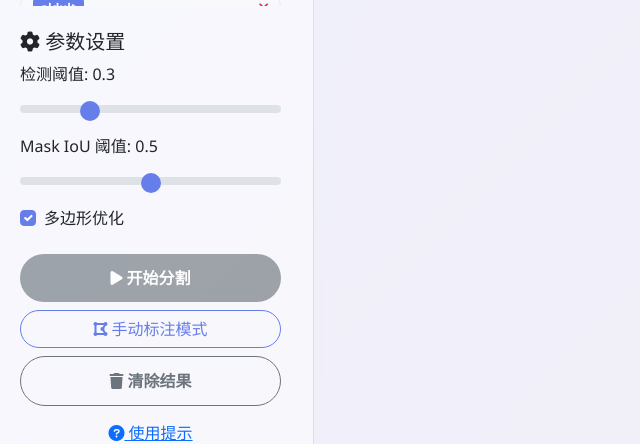
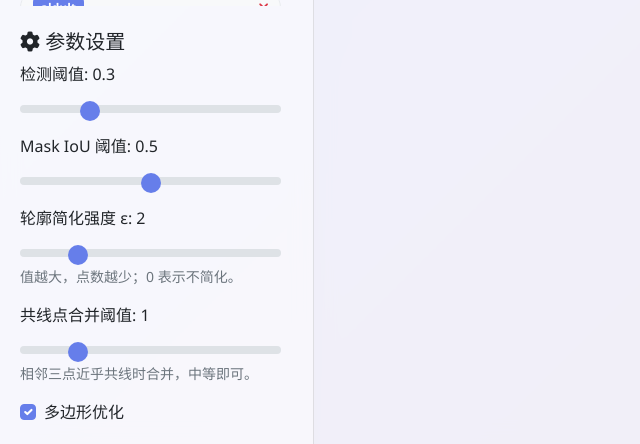
Before and after one commit to the-sword/auto_labling, a Flask app: page / in a window 1280 px wide. Shown: the part 536-980 px from the top of the page, without its empty margins (0-640 px from the left). Run offline with Flask 3, Linux system fonts and the light colour scheme.

Commit message:
feat(polygon): 添加多边形简化和共线点合并功能
- 实现 simplify_polygon 函数，用于简化多边形点集
- 在 mask_to_polygon 和 detection_result_to_dict 中集成多边形简化功能
- 在前端界面添加多边形简化和共线点合并的控制选项
- 更新 API 调用，支持新的多边形处理参数

```diff
--- a/app.py
+++ b/app.py
@@ -53,8 +53,41 @@ class DetectionResult:
                                    xmax=detection_dict['box']['xmax'],
                                    ymax=detection_dict['box']['ymax']))
 
-def mask_to_polygon(mask: np.ndarray) -> List[List[int]]:
-    """将mask转换为多边形坐标"""
+def simplify_polygon(points: List[List[int]], epsilon: float = 2.0, collinear_eps: float = 1.0) -> List[List[int]]:
+    """简化多边形点集：
+    - 使用 Ramer–Douglas–Peucker（approxPolyDP）按像素误差 epsilon 简化
+    - 进一步删除共线点（相邻三点构成的三角形面积 < collinear_eps）
+    """
+    if not points or len(points) < 3:
+        return points
+
+    # 先用 approxPolyDP（RDP）
+    cnt = np.array(points, dtype=np.int32).reshape(-1, 1, 2)
+    approx = cv2.approxPolyDP(cnt, epsilon=epsilon, closed=True)
+    poly = approx.reshape(-1, 2).tolist()
+
+    # 再去除共线点
+    def area2(a, b, c):
+        return abs((b[0] - a[0]) * (c[1] - a[1]) - (b[1] - a[1]) * (c[0] - a[0]))
+
+    if len(poly) > 3:
+        filtered = []
+        n = len(poly)
+        for i in range(n):
+            prev = poly[(i - 1) % n]
+            cur = poly[i]
+            nxt = poly[(i + 1) % n]
+            # 面积为0意味着完全共线；允许一个小阈值
+            if area2(prev, cur, nxt) <= collinear_eps:
+                continue
+            filtered.append(cur)
+        # 保证至少三点
+        if len(filtered) >= 3:
+            poly = filtered
+    return poly
+
+def mask_to_polygon(mask: np.ndarray, epsilon: float = 2.0, collinear_eps: float = 1.0) -> List[List[int]]:
+    """将mask转换为简化后的多边形坐标"""
     if mask is None:
         return []
 
@@ -64,6 +97,7 @@ def mask_to_polygon(mask: np.ndarray) -> List[List[int]]:
 
     largest_contour = max(contours, key=cv2.contourArea)
     polygon = largest_contour.reshape(-1, 2).tolist()
+    polygon = simplify_polygon(polygon, epsilon=epsilon, collinear_eps=collinear_eps)
     return polygon
 
 def get_boxes(results: List[DetectionResult]) -> List[List[float]]:
@@ -151,7 +185,8 @@ def mask_level_nms(detections: List[DetectionResult], mask_iou_threshold: float
             kept.append(det)
     return kept
 
-def refine_masks(masks: torch.BoolTensor, polygon_refinement: bool = False) -> List[np.ndarray]:
+def refine_masks(masks: torch.BoolTensor, polygon_refinement: bool = False,
+                 poly_simplify_eps: float = 2.0, poly_collinear_eps: float = 1.0) -> List[np.ndarray]:
     """优化mask"""
     masks = masks.cpu().float()
     masks = masks.permute(0, 2, 3, 1)
@@ -163,7 +198,7 @@ def refine_masks(masks: torch.BoolTensor, polygon_refinement: bool = False) -> L
     if polygon_refinement:
         for idx, mask in enumerate(masks):
             shape = mask.shape
-            polygon = mask_to_polygon(mask)
+            polygon = mask_to_polygon(mask, epsilon=poly_simplify_eps, collinear_eps=poly_collinear_eps)
             if polygon:
                 mask = polygon_to_mask(polygon, shape)
                 masks[idx] = mask
@@ -203,7 +238,10 @@ def detect(image: Image.Image, labels: List[str], threshold: float = 0.3) -> Lis
     # 取消框级NMS，保留所有候选，后续在mask层级进行冲突消解
     return results
 
-def segment(image: Image.Image, detection_results: List[DetectionResult], polygon_refinement: bool = False, mask_iou_threshold: float = 0.5) -> List[DetectionResult]:
+def segment(image: Image.Image, detection_results: List[DetectionResult], polygon_refinement: bool = False,
+            mask_iou_threshold: float = 0.5,
+            poly_simplify_eps: float = 2.0,
+            poly_collinear_eps: float = 1.0) -> List[DetectionResult]:
     """使用SAM生成分割mask"""
     global segmentator, processor
 
@@ -230,7 +268,7 @@ def segment(image: Image.Image, detection_results: List[DetectionResult], polygo
         reshaped_input_sizes=inputs.reshaped_input_sizes
     )[0]
 
-    masks = refine_masks(masks, polygon_refinement)
+    masks = refine_masks(masks, polygon_refinement, poly_simplify_eps=poly_simplify_eps, poly_collinear_eps=poly_collinear_eps)
 
     for detection_result, mask in zip(detection_results, masks):
         detection_result.mask = mask
@@ -240,15 +278,18 @@ def segment(image: Image.Image, detection_results: List[DetectionResult], polygo
 
     return detection_results
 
-def grounded_segmentation(image_data: bytes, labels: List[str], threshold: float = 0.3, polygon_refinement: bool = False, mask_iou_threshold: float = 0.5) -> Tuple[np.ndarray, List[DetectionResult]]:
+def grounded_segmentation(image_data: bytes, labels: List[str], threshold: float = 0.3,
+                          polygon_refinement: bool = False, mask_iou_threshold: float = 0.5,
+                          poly_simplify_eps: float = 2.0, poly_collinear_eps: float = 1.0) -> Tuple[np.ndarray, List[DetectionResult]]:
     """执行完整的grounded segmentation流程"""
     image = load_image(image_data)
     detections = detect(image, labels, threshold)
-    detections = segment(image, detections, polygon_refinement, mask_iou_threshold)
+    detections = segment(image, detections, polygon_refinement, mask_iou_threshold,
+                         poly_simplify_eps=poly_simplify_eps, poly_collinear_eps=poly_collinear_eps)
     print(f"detections: {detections}")
     return np.array(image), detections
 
-def detection_result_to_dict(detection: DetectionResult) -> Dict:
+def detection_result_to_dict(detection: DetectionResult, poly_simplify_eps: float = 2.0, poly_collinear_eps: float = 1.0) -> Dict:
     """将DetectionResult转换为可序列化的字典"""
     result = {
         'score': float(detection.score),
@@ -274,7 +315,7 @@ def detection_result_to_dict(detection: DetectionResult) -> Dict:
         result['mask'] = mask_base64
 
         # 添加多边形坐标
-        polygon = mask_to_polygon(detection.mask)
+        polygon = mask_to_polygon(detection.mask, epsilon=poly_simplify_eps, collinear_eps=poly_collinear_eps)
         result['polygon'] = polygon
 
     return result
@@ -297,9 +338,20 @@ def segment_api():
         mask_iou_threshold = float(data.get('mask_iou_threshold', 0.5))
         manual_annotations = data.get('manual_annotations', []) or []
 
+        # 读取多边形简化参数
+        try:
+            poly_simplify_eps = float(data.get('polygon_simplify_epsilon', 2.0))
+        except Exception:
+            poly_simplify_eps = 2.0
+        try:
+            poly_collinear_eps = float(data.get('polygon_collinear_epsilon', 1.0))
+        except Exception:
+            poly_collinear_eps = 1.0
+
         # 执行分割（自动检测+分割）
         image_array, detections = grounded_segmentation(
-            image_data, labels, threshold, polygon_refinement, mask_iou_threshold
+            image_data, labels, threshold, polygon_refinement, mask_iou_threshold,
+            poly_simplify_eps=poly_simplify_eps, poly_collinear_eps=poly_collinear_eps
         )
 
         # 将手动标注转换为 DetectionResult，并合并
@@ -350,7 +402,7 @@ def segment_api():
         detections = mask_level_nms(detections, mask_iou_threshold=mask_iou_threshold)
 
         # 转换结果为JSON格式
-        results = [detection_result_to_dict(detection) for detection in detections]
+        results = [detection_result_to_dict(detection, poly_simplify_eps, poly_collinear_eps) for detection in detections]
 
         # 将原图转换为base64
         image_pil = Image.fromarray(image_array)
--- a/static/js/app.js
+++ b/static/js/app.js
@@ -29,6 +29,10 @@ const thresholdSlider = document.getElementById('thresholdSlider');
 const thresholdValue = document.getElementById('thresholdValue');
 const maskIouSlider = document.getElementById('maskIouSlider');
 const maskIouValue = document.getElementById('maskIouValue');
+const polyEpsSlider = document.getElementById('polyEpsSlider');
+const polyEpsValue = document.getElementById('polyEpsValue');
+const polyCollinearSlider = document.getElementById('polyCollinearSlider');
+const polyCollinearValue = document.getElementById('polyCollinearValue');
 const polygonRefinement = document.getElementById('polygonRefinement');
 const segmentBtn = document.getElementById('segmentBtn');
 const clearBtn = document.getElementById('clearBtn');
@@ -138,6 +142,20 @@ function initializeEventListeners() {
         maskIouSlider.addEventListener('input', (e) => {
             maskIouValue.textContent = e.target.value;
         });
+        // 初始化显示
+        maskIouValue.textContent = maskIouSlider.value;
+    }
+    if (polyEpsSlider) {
+        polyEpsSlider.addEventListener('input', (e) => {
+            if (polyEpsValue) polyEpsValue.textContent = e.target.value;
+        });
+        if (polyEpsValue) polyEpsValue.textContent = polyEpsSlider.value;
+    }
+    if (polyCollinearSlider) {
+        polyCollinearSlider.addEventListener('input', (e) => {
+            if (polyCollinearValue) polyCollinearValue.textContent = e.target.value;
+        });
+        if (polyCollinearValue) polyCollinearValue.textContent = polyCollinearSlider.value;
     }
 
     // 操作按钮
@@ -278,6 +296,8 @@ async function performSegmentation() {
                 threshold: parseFloat(thresholdSlider.value),
                 polygon_refinement: polygonRefinement.checked,
                 mask_iou_threshold: maskIouSlider ? parseFloat(maskIouSlider.value) : 0.5,
+                polygon_simplify_epsilon: polyEpsSlider ? parseFloat(polyEpsSlider.value) : 2.0,
+                polygon_collinear_epsilon: polyCollinearSlider ? parseFloat(polyCollinearSlider.value) : 1.0,
                 manual_annotations: manualAnnotations
             })
         });
--- a/templates/index.html
+++ b/templates/index.html
@@ -53,6 +53,16 @@
                         <div class="mb-3">
                             <label for="maskIouSlider" class="form-label">Mask IoU 阈值: <span id="maskIouValue">0.5</span></label>
                             <input type="range" class="form-range" id="maskIouSlider" min="0.1" max="0.9" step="0.05" value="0.5">
+                        </div>
+                        <div class="mb-3">
+                            <label for="polyEpsSlider" class="form-label">轮廓简化强度 ε: <span id="polyEpsValue">2.0</span></label>
+                            <input type="range" class="form-range" id="polyEpsSlider" min="0" max="10" step="0.5" value="2.0">
+                            <div class="form-text">值越大，点数越少；0 表示不简化。</div>
+                        </div>
+                        <div class="mb-3">
+                            <label for="polyCollinearSlider" class="form-label">共线点合并阈值: <span id="polyCollinearValue">1.0</span></label>
+                            <input type="range" class="form-range" id="polyCollinearSlider" min="0" max="5" step="0.5" value="1.0">
+                            <div class="form-text">相邻三点近乎共线时合并，中等即可。</div>
                         </div>
                         <div class="form-check">
                             <input class="form-check-input" type="checkbox" id="polygonRefinement" checked>
```
